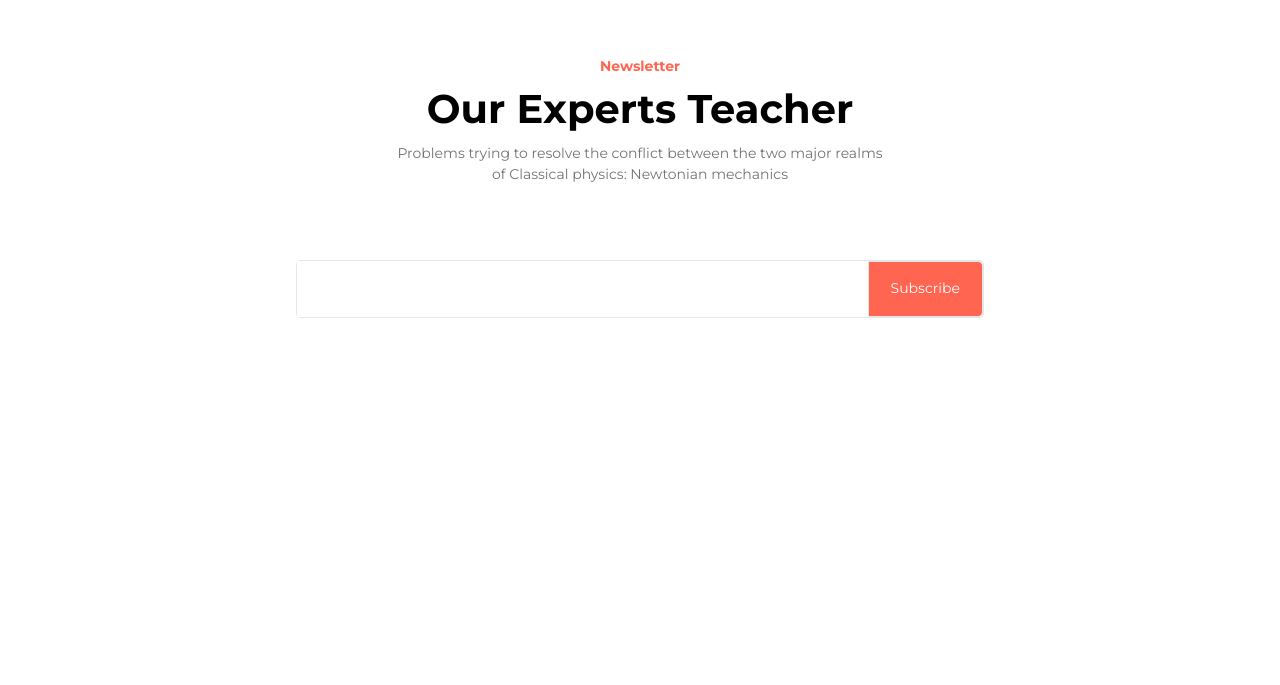
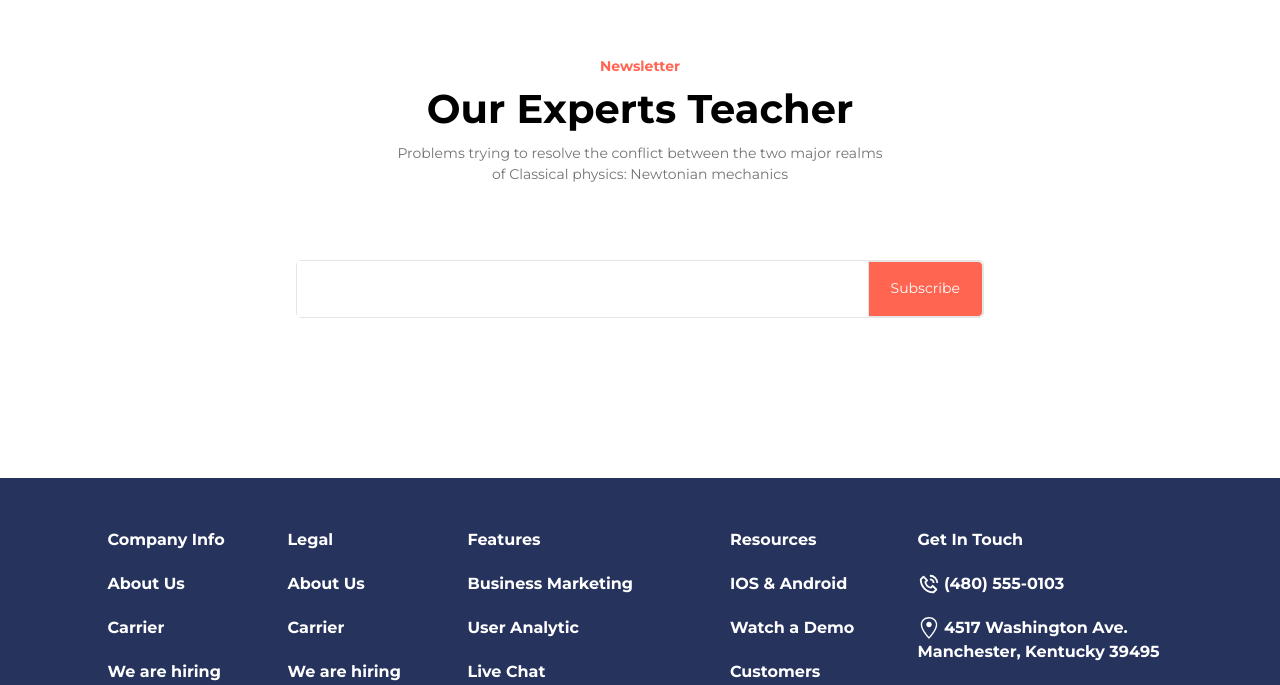
Before and after one commit to DEV-ASHANAUR/school-handy, a React (Create React App) app: page / in a window 1280 px wide. Shown: the part 4816-5501 px from the top of the page. Before the commit the page ends 5294 px from the top, so only its background shows below. Built offline with nearby package versions, Linux system fonts and the light colour scheme.

Commit message:
footer section design done

```diff
--- a/src/App.js
+++ b/src/App.js
@@ -1,6 +1,7 @@
 import React from 'react'
 import Client from './components/client/Client'
 import Courses from './components/courses/Courses'
+import Footer from './components/footer/Footer'
 import Hero from './components/hero/Hero'
 import Navbar from './components/navbar/Navbar'
 import Newsletter from './components/newsletter/Newsletter'
@@ -19,6 +20,7 @@ const App = () => {
       <Client />
       <Testimonial />
       <Newsletter />
+      <Footer />
     </div>
   )
 }
--- a/src/components/courses/course.css
+++ b/src/components/courses/course.css
@@ -77,6 +77,7 @@
 .product__course{
     display: flex;
     justify-content: space-between;
+    align-items: center;
 }
 .product__course h2{
     color: #FF6551;
--- /dev/null
+++ b/src/components/footer/Footer.jsx
@@ -0,0 +1,78 @@
+import React from 'react'
+import './footer.css'
+import { GoLocation } from 'react-icons/go'
+import { BiPhoneCall } from 'react-icons/bi'
+import { BsEnvelopeFill } from 'react-icons/bs'
+
+const Footer = () => {
+    return (
+        <>
+            <section className='footer__wrapper'>
+            <div className="container">
+                <div className="row">
+                    <div className="col-md-4">
+                        <div className="row">
+                            <div className="col-md-6">
+                                <div className="footer__list">
+                                    <a href="#">Company Info</a>
+                                    <a href="#">About Us</a>
+                                    <a href="#">Carrier</a>
+                                    <a href="#">We are hiring</a>
+                                    <a href="#">Blog</a>
+                                </div>
+                            </div>
+                            <div className="col-md-6">
+                                <div className="footer__list">
+                                    <a href="#">Legal</a>
+                                    <a href="#">About Us</a>
+                                    <a href="#">Carrier</a>
+                                    <a href="#">We are hiring</a>
+                                    <a href="#">Blog</a>
+                                </div>
+                            </div>
+                        </div>
+                    </div>
+
+                    <div className="col-md-5">
+                        <div className="row">
+                            <div className="col-md-7">
+                                <div className="footer__list">
+                                    <a href="#">Features</a>
+                                    <a href="#">Business Marketing</a>
+                                    <a href="#">User Analytic</a>
+                                    <a href="#">Live Chat</a>
+                                    <a href="#">Unlimited Support</a>
+                                </div>
+                            </div>
+                            <div className="col-md-5">
+                                <div className="footer__list">
+                                    <a href="#">Resources</a>
+                                    <a href="#">IOS & Android</a>
+                                    <a href="#">Watch a Demo</a>
+                                    <a href="#">Customers</a>
+                                    <a href="#">API</a>
+                                </div>
+                            </div>
+                        </div>
+                    </div>
+
+                    <div className="col-md-3">
+                        <div className="footer__list">
+                            <a href="#">Get In Touch</a>
+                            <a href="#"><BiPhoneCall className='footer__icon1' /> (480) 555-0103</a>
+                            <a href="#"><GoLocation className='footer__icon1' /> 4517 Washington Ave. Manchester, Kentucky 39495</a>
+                            <a href="#"><BsEnvelopeFill className='footer__icon1' /> debra.holt@example.com</a>
+                        </div>
+                    </div>
+
+                </div>
+            </div>
+        </section>
+        <section className='container copyright__footer'>
+            <p>Made With Love By Figmaland All Right Reserved</p>
+        </section>
+        </>
+    )
+}
+
+export default Footer
--- /dev/null
+++ b/src/components/footer/footer.css
@@ -0,0 +1,28 @@
+.footer__wrapper{
+    background-color: #26335D;
+    padding: 5rem 0;
+}
+.footer__list{
+    display: flex;
+    flex-direction: column;
+    gap: 2rem;
+}
+.footer__list a{
+    font-size: 1.6rem;
+    font-weight: 700;
+    color: #FFFFFF;
+}
+.footer__list a:hover{
+    color: #dab8b8;
+}
+.footer__icon1 {
+    font-size: 2.2rem;
+    color: #fff;
+    font-weight: 700;
+}
+.copyright__footer{
+    padding: 2.5rem 0;
+    text-align: center;
+    font-size: 1.4rem;
+    font-weight: 700;
+}
```
